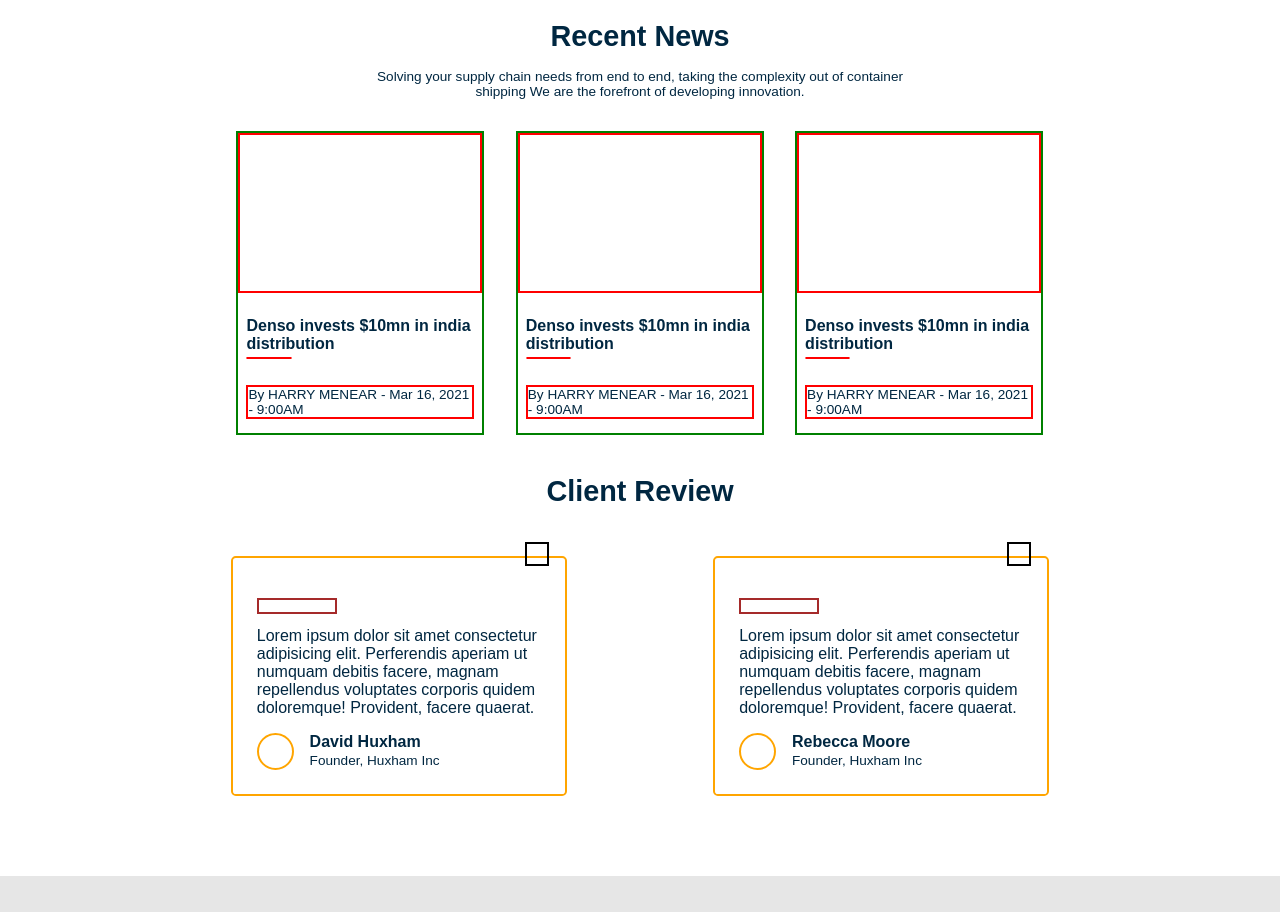
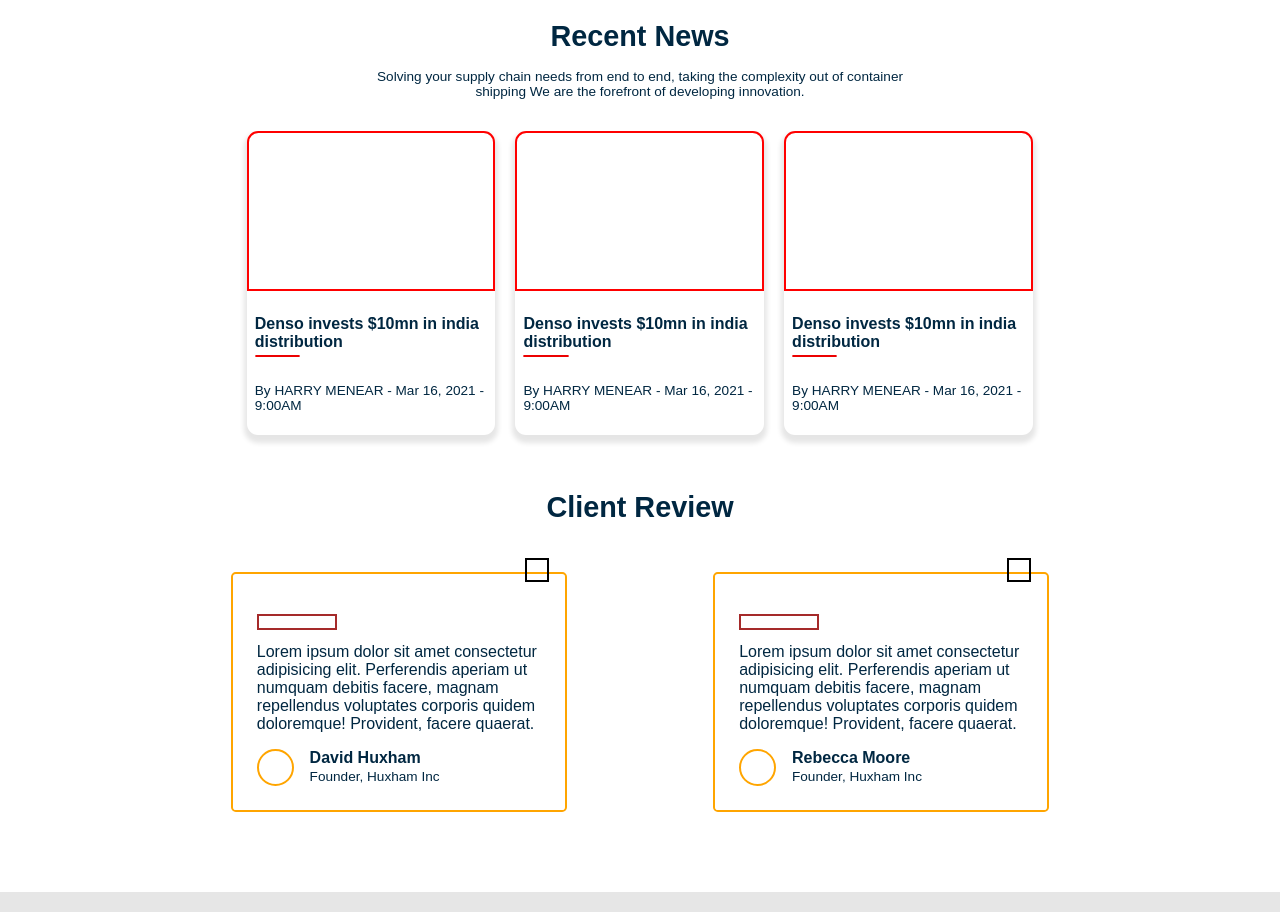
Before and after one commit to tracemycodes/fullstack_logistics_service_webapp, a React (Create React App) app: page / in a window 1280 px wide. Shown: the part 4600-5512 px from the top of the page. Built offline with nearby package versions, Linux system fonts and the light colour scheme.

Commit message:
recent new navigation icon styling

```diff
--- a/src/components/LandingPage/RecentNews.js
+++ b/src/components/LandingPage/RecentNews.js
@@ -27,21 +27,22 @@ const NewsSection = styled.section`
     max-width: 35rem;
     font-size: ${({ theme }) => theme.text_p1};
   }
+  .my-slide {
+    padding: 0 1rem;
+  }
+  article {
+    height: 19rem;
+    box-shadow: 0px 5px 5px 3px rgba(0, 0, 0, 0.1);
+    margin-bottom: 1rem;
+    text-align: left;
+    border-radius: .7rem;
 
-  article {
-    width: 15.5rem;
-    height: 19rem;
-    border: 2px solid green;
-    text-align: left;
-    display: inline-block;
-
-    @media (max-width: 765px) {
-      width: 18rem;
-    }
     .news-img {
       height: 10rem;
       border: 2px solid red;
       margin-bottom: 1.5rem;
+      border-top-right-radius: .7rem;
+      border-top-left-radius: .7rem;
     }
     h3 {
       margin: 0 0.5rem;
@@ -51,7 +52,8 @@ const NewsSection = styled.section`
         content: ' ';
         position: absolute;
         width: 2.7rem;
-        border: 1.8px solid red;
+        border: 1.8px solid ${({ theme }) => theme.text_orange};
+        background-color: ${({ theme }) => theme.text_orange};
         border-radius: 30px;
         bottom: -0.4rem;
         left: 0;
@@ -59,7 +61,6 @@ const NewsSection = styled.section`
     }
     p {
       margin: 2rem 0.5rem 1rem;
-      border: 2px solid red;
       width: unset;
       font-size: ${({ theme }) => theme.text_p1};
     }
@@ -98,6 +99,7 @@ const RecentNews = () => {
               spaceBetween: 20,
             },
           }}
+          className='my-slide'
         >
           <SwiperSlide>
             <article>
```
